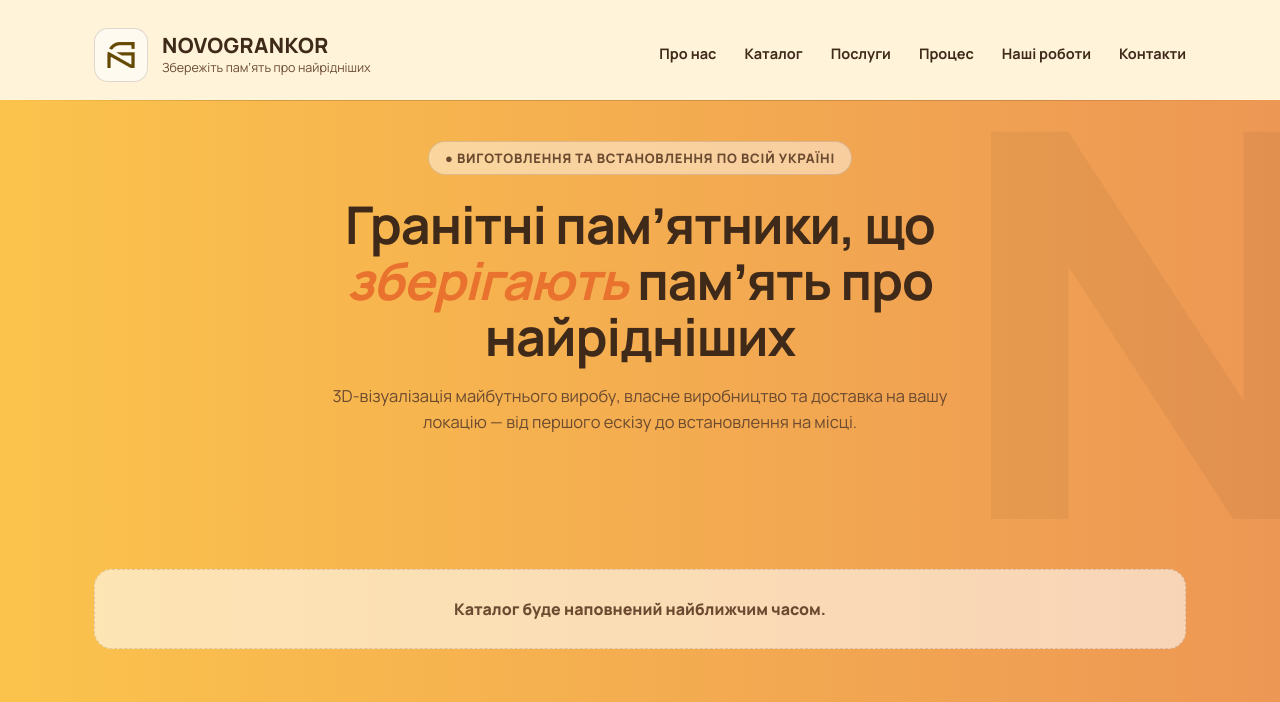
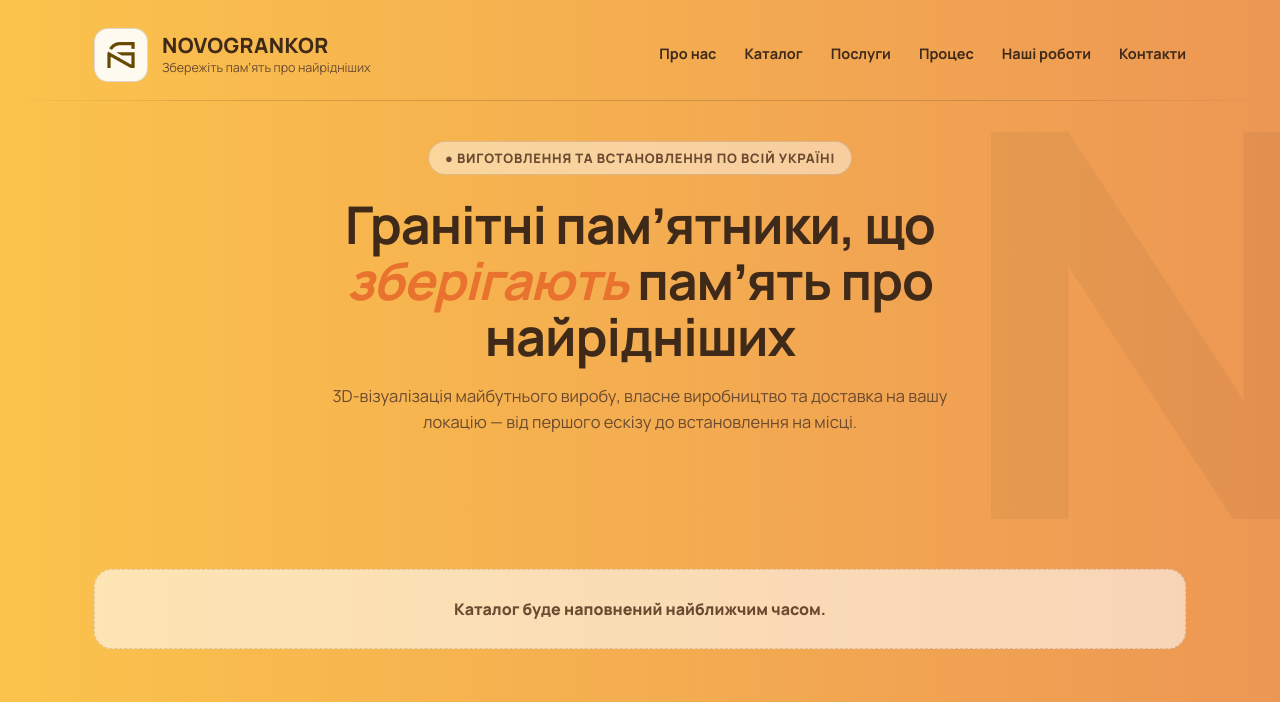
Before and after one commit to Oleksii-Moloiko/NOVOGRANKOR, a Django app: page / in a window 1280 px wide. Shown: the top 702 px of the page. Run offline with Django 5.2, Linux system fonts and the light colour scheme; data that the repository does not hold is empty.

Commit message:
fix: header

```diff
--- a/static/css/style.css
+++ b/static/css/style.css
@@ -100,7 +100,7 @@ button {
     position: sticky;
     top: 0;
     z-index: 1000;
-    background: var(--cream);
+    background: linear-gradient(to right, #fbc34c, #ED9754);
     padding: 28px 0 18px;
 }
 
```
